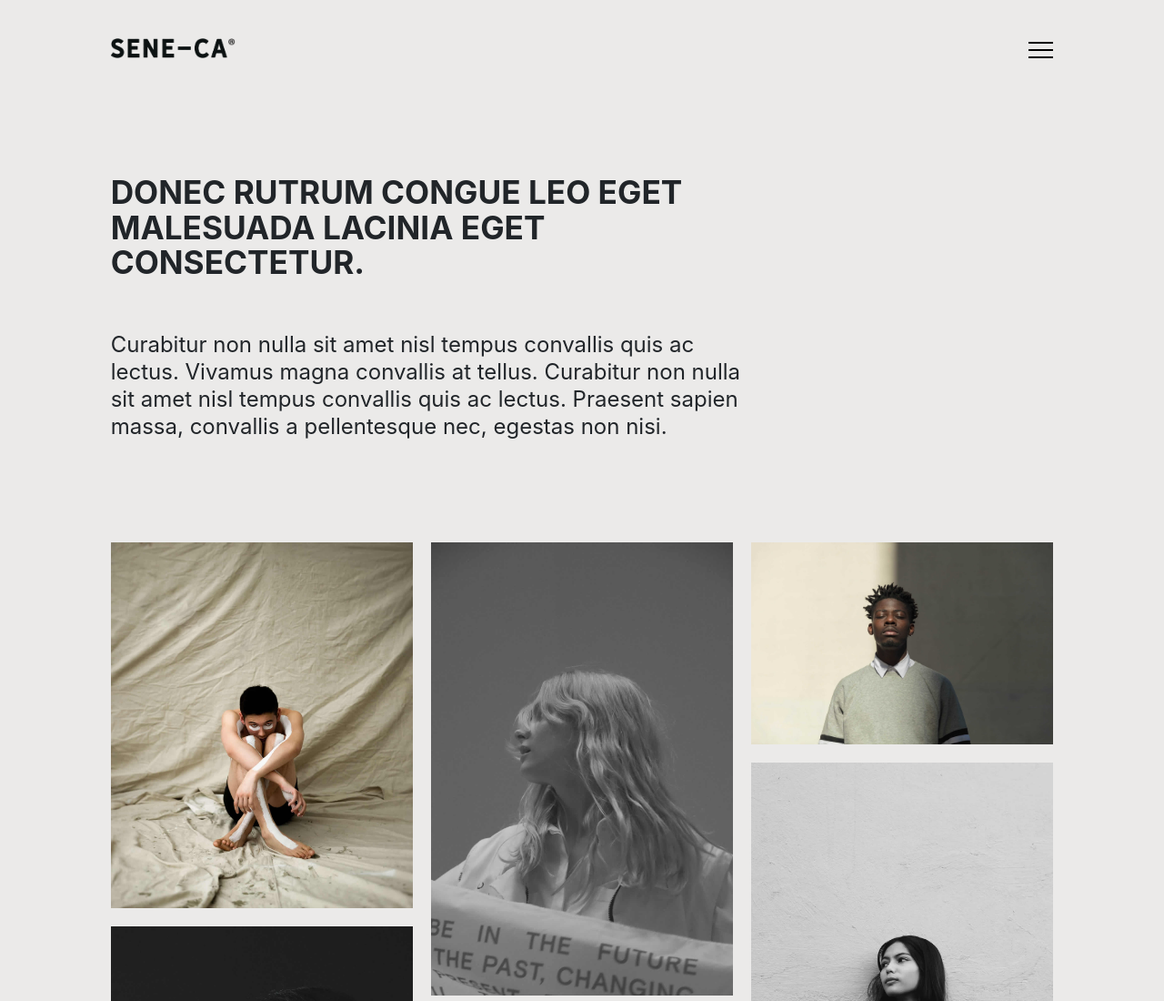
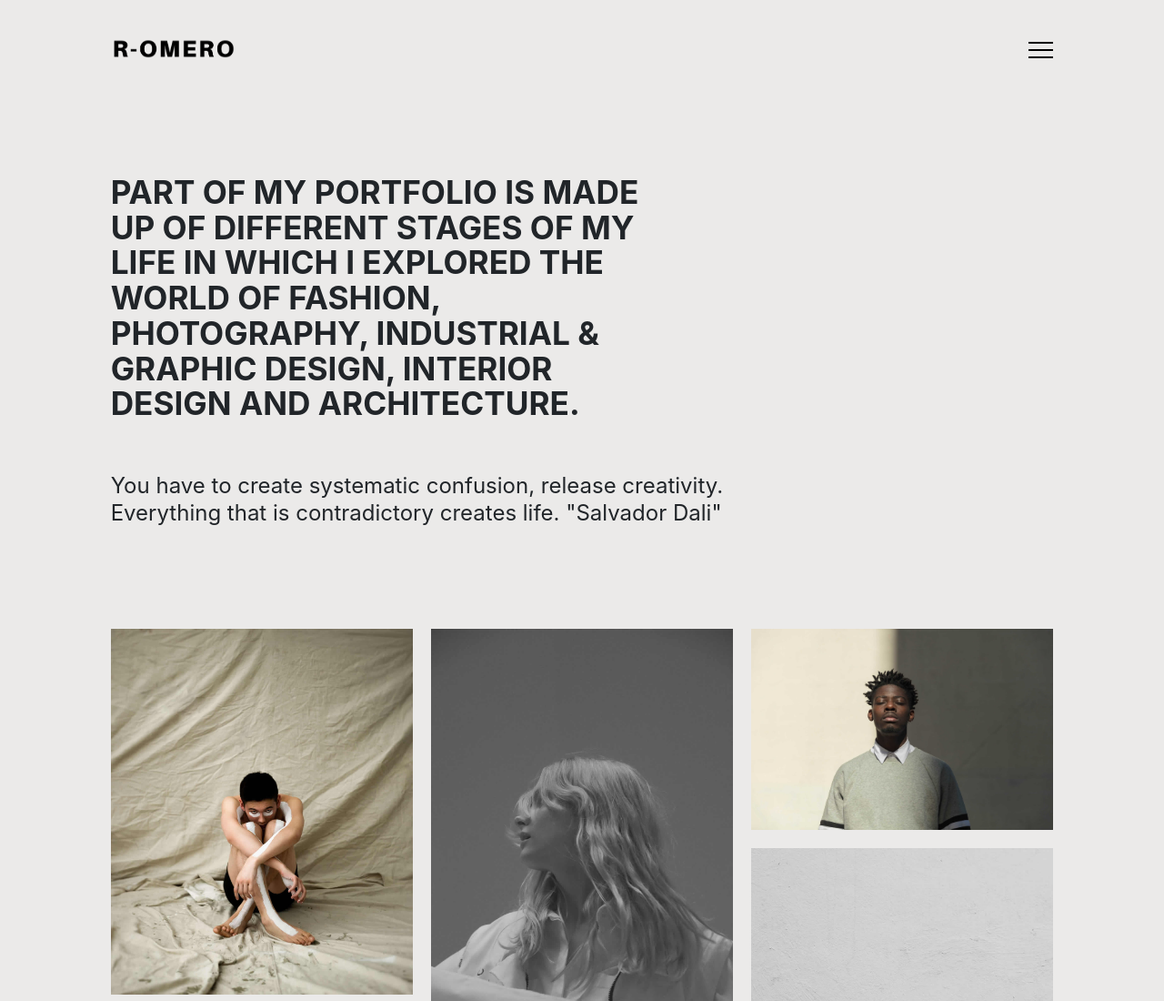
Before and after one commit to ricardo-3/vm-ricardo-romero, a plain HTML site: page index.html in a window 1280 px wide. Shown: the top 1100 px of the page at 91% size. Drawn offline with Linux system fonts and the light colour scheme.

Commit message:
'#cambios'

```diff
--- a/index.html
+++ b/index.html
@@ -20,7 +20,7 @@
             <div class="col-md-10 col-sm-12">
                <nav class="navbar navbar-default">
                   <a class="navbar-brand" href="index.html">
-                  <img src="img/logo-black.png" height="22" alt="Logo">
+                  <img src="img/R-OMERO blcak (1).png" height="22" alt="Logo">
                   </a>
                   <div class="button_container" id="toggle">
                      <span class="black top"></span>
@@ -45,15 +45,17 @@
       <!-- Portfolio-Text -->
       <div class="container-fluid pb-5 portfolio-text">
          <div class="row">
-            <div class="col-md-7 offset-md-1 col-sm-12">
-               <h2>Donec rutrum congue leo eget malesuada lacinia eget consectetur.
+            <div class="col-md-6 offset-md-1 col-sm-12">
+               <h2>
+                   Part of my portfolio is made up of different stages of my life in which I explored the world of Fashion, Photography, Industrial & Graphic Design, Interior Design and Architecture.
                </h2>
             </div>
          </div>
          <div class="row">
             <div class="col-md-7 offset-md-1 col-sm-12">
                <p class="pb-5 pt-5">
-                  Curabitur non nulla sit amet nisl tempus convallis quis ac lectus. Vivamus magna convallis at tellus. Curabitur non nulla sit amet nisl tempus convallis quis ac lectus. Praesent sapien massa, convallis a pellentesque nec, egestas non nisi.
+                  You have to create systematic confusion, release creativity.
+                  Everything that is contradictory creates life. "Salvador Dali"
                </p>
             </div>
          </div>
@@ -65,6 +67,7 @@
             <div class="row justify-content-md-center ">
                <div class="col-md-10 col-sm-12">
                   <div class="card-columns">
+                     <!-- Tarjetas -->
                      <div class="card card-hover h-100" >
                         <div class="card-body">
                            <a href="index.html">
@@ -77,6 +80,7 @@
                            </a>
                         </div>
                      </div>
+<!-- Tarjetas -->
                      <div class="card card-hover h-100" >
                         <div class="card-body">
                            <a href="index.html">
@@ -89,6 +93,7 @@
                            </a>
                         </div>
                      </div>
+<!-- Tarjetas -->
                      <div class="card card-hover h-100">
                         <div class="card-body">
                            <a href="index.html">
@@ -101,6 +106,7 @@
                            </a>
                         </div>
                      </div>
+<!-- Tarjetas -->
                      <div class="card card-hover h-100">
                         <div class="card-body">
                            <a href="index.html">
@@ -113,6 +119,7 @@
                            </a>
                         </div>
                      </div>
+<!-- Tarjetas -->
                      <div class="card card-hover h-100">
                         <div class="card-body">
                            <a href="index.html">
@@ -125,6 +132,7 @@
                            </a>
                         </div>
                      </div>
+<!-- Tarjetas -->
                      <div class="card card-hover h-100">
                         <div class="card-body">
                            <a href="index.html">
@@ -137,6 +145,7 @@
                            </a>
                         </div>
                      </div>
+<!-- Tarjetas -->
                      <div class="card card-hover h-100">
                         <div class="card-body">
                            <a href="index.html">
@@ -149,6 +158,7 @@
                            </a>
                         </div>
                      </div>
+ <!-- Tarjetas -->
                      <div class="card card-hover h-100">
                         <div class="card-body">
                            <a href="index.html">
@@ -161,6 +171,7 @@
                            </a>
                         </div>
                      </div>
+<!-- Tarjetas -->
                      <div class="card card-hover h-100">
                         <div class="card-body">
                            <a href="index.html">
@@ -173,6 +184,7 @@
                            </a>
                         </div>
                      </div>
+<!-- Tarjetas -->
                   </div>
                </div>
             </div>
```
Also changed, not shown: img/R-OMERO blcak (1).png (added), img/R-OMERO blcak (2).png (added).
